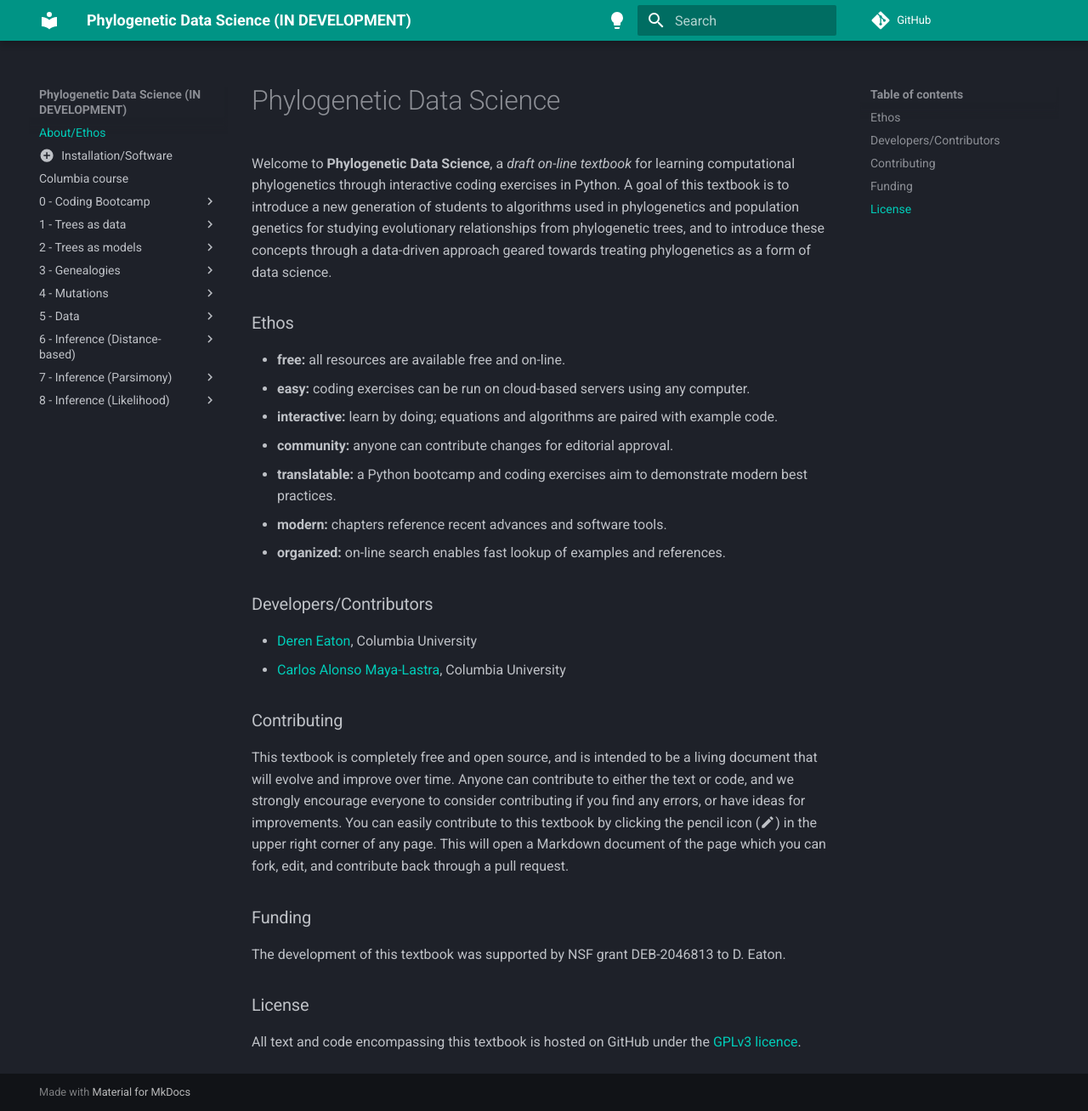
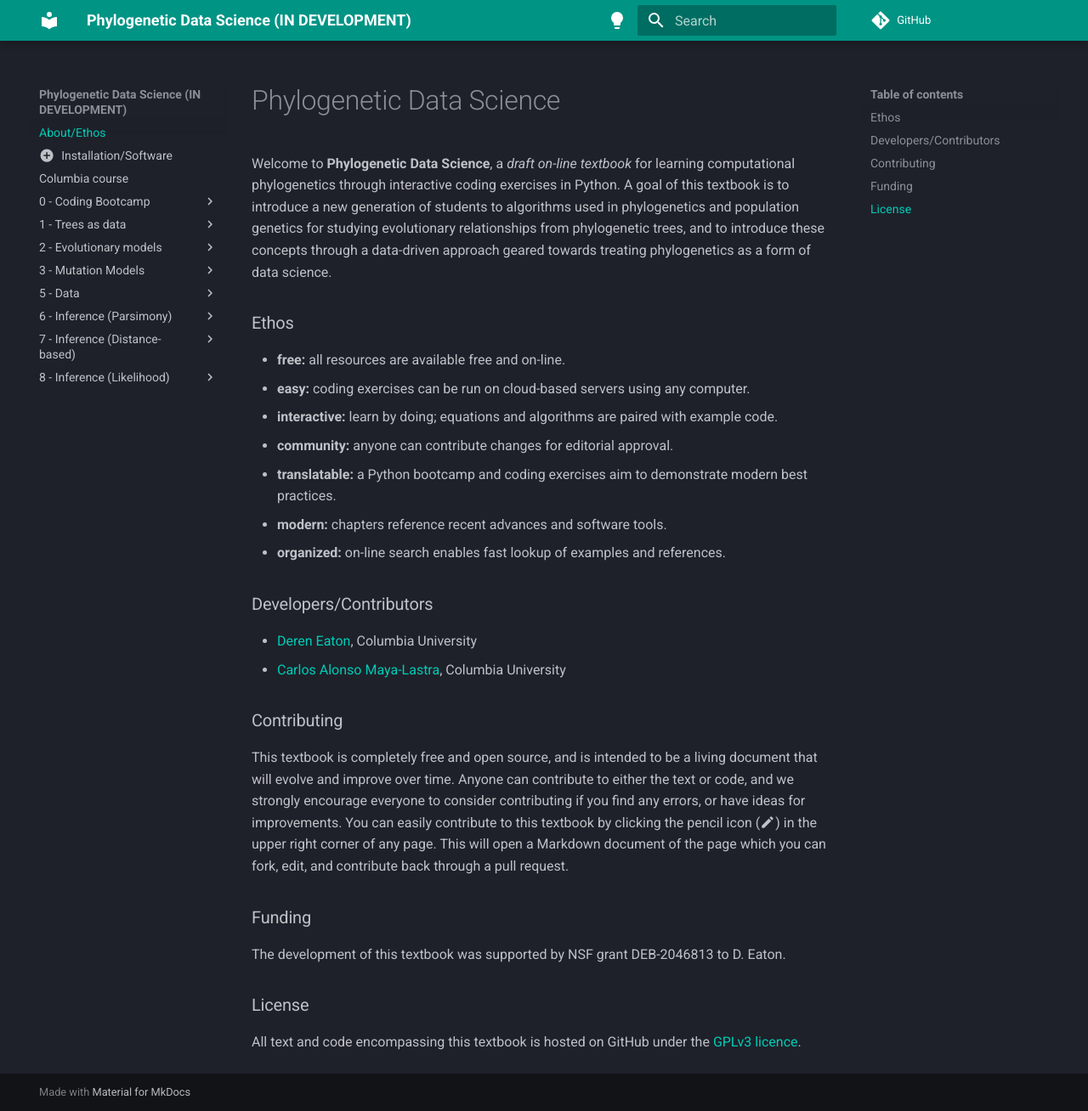
Before and after one commit to eaton-lab/phylogenetic-data-science, an MkDocs documentation site: the page built from docs/index.md, in a window 1280 px wide and 1308 px high. Shown: the whole window at 85% size. Built offline with MkDocs 1.6.1 and Material for MkDocs 9.7.7, drawn with Linux system fonts in a browser that asks for light colours; comment, search, counter and statistics services are not loaded; part of the change alters nothing that is shown.

```diff
--- a/mkdocs.yml
+++ b/mkdocs.yml
@@ -112,31 +112,62 @@ nav:
     - 1.7 - Code - Tree class: chapter-1/1.7-code-tree-class.md
     - x.7 - Exercises: chapter-1/1.6-exercises.md
 
-  - 2 - Trees as models:
-    - x.0 - Tree as evolutionary models: chapter-2/2.0-tree-models.md
-    - x.1 - Genealogies, Gene Trees, and Species Trees: y.md
-    - x.2 - Tree Sequences and ARGs: z.md
-    - x.3 - Genetic linkage?: linkm.md
+  - 2 - Evolutionary models:
+    - 2.0 - Modeling evolution: chapter-2/2.0-modeling-evolution.md
+      # - x.1 - everything is descended from an ancestor
+      # - x.1 - whether or not we can infer that past is a separate question.
+    - 2.0 - Wright-Fisher Process: chapter-2/2.1-wright-fisher.md
+      # - x.1 - assumptions on evolutionary process
+      # - x.1 - start by setting only population size and mutation
+      # - x.1 - we can make predictions about genetic diversity
+      # - x.1 - modeling and simulations
+    - 2.1 - The Coalescent: chapter-2/2.1-the-coalescent.md
+      # - x.1 - why coalescent thinking is powerful
+      # - x.2 - what is the coalescent model
+      # - x.3 - why is this useful?
+      # - x.4 - some math examples
+      # - x.5 - probability statement, one rep is weak, many reps is strong.
+      # - x.6 - retiterate assumptions and constraints.
+    - 2.2 - Coalescent Simulation: chapter-2/2.2-simulation.md
+      # - x.1 - coalescent simulation software exists
+      # - x.2 -
+    - 2.2 - Species Trees: chapter-2/2.3-species-trees.md
+      # - x.1 -
+    - 2.3 - Tree Sequences: chapter-2/2.4-tree-sequences.md
+      # - x.1 - Recombinaiton
+      # - x.2 - Genetic linkage
+      # - x.3 - ARGs
     - Reading and Exercises: 1-reading-list.md
 
-  - 3 - Genealogies:
-    - 3.x - Modeling Evolution: chapter-3/3.x-modeling-HW.md
-    - 3.0 - The Wright-Fisher Process: chapter-3/3.0-wright-fisher.md
-    - 3.1 - Kingman Coalescent: chapter-3/3.1-coalescent.md
-    - x.2 - Coalescent simulations (msprime): 3.2-msprime.md
-    - x.3 - Demographic models: 3.3-demography.md
-    - x.4 - Species Tree simulations (ipcoal): 3.4-ipcoal.md
-    - x.x - Code - Coalescent probability: chapter-3/3.x-coalescent-probability.md
-    - x.x - Code - MSC probability: chapter-3/3.x-MSC-probability.md
-    - Exercises: chapter-3/3-reading-list.md
-    - Further Reading: ...
+  - 3 - Mutation Models:
+    - x.0 - modeling mutation: 3.0-mutations.md
+      # - x.x - what is a mutation, substitution, allele, haplotype (terminology)
+      # - x.x - orthology, homology, alignment
+      # - x.x - orthology, homology, alignment
+    - x.0 - infinite-sites model: 3.0-mutations.md
+      # - x.x - assumptions of this model.
+      # - x.x - when is it used, and why.
+      # - x.x - demonstrate its shortcomings using simulation
+    - x.1 - discrete models: 3.1-discrete.md
+      # - x.x - assumptions of this model.
+      # - x.x - when is it used, and why.
+      # - x.x - demonstrate its shortcomings compared to infinite (speed?)
+    - x.2 - Markov models: 3.2-markov-models.md
+      # - x.x - statistical properties of Markov models
+    - x.3 - Other models: 3.x-other-models.md
+      # - x.x - phenotypic, stepwise, etc.
+    - Reading and Exercises: 1-reading-list.md
 
-  - 4 - Mutations:
-    - x.0 - 'infinite-sites' mutations: 4.0-mutations.md
-    - x.1 - Markov substitution models: 4.1-substituions.md
-    # x.x - outgroups, orthology/homology, fixation.
-    - x.2 - Statistical properties of Markov models: 4.2-markov-models.md
-    - Reading and Exercises: 1-reading-list.md
+  # - 3 - Genealogies:
+  #   - 3.x - Modeling Evolution: chapter-3/3.x-modeling-HW.md
+  #   - 3.1 - Kingman Coalescent: chapter-3/3.1-coalescent.md
+  #   - x.2 - Coalescent simulations (msprime): 3.2-msprime.md
+  #   - x.3 - Demographic models: 3.3-demography.md
+  #   - x.4 - Species Tree simulations (ipcoal): 3.4-ipcoal.md
+  #   - x.x - Code - Coalescent probability: chapter-3/3.x-coalescent-probability.md
+  #   - x.x - Code - MSC probability: chapter-3/3.x-MSC-probability.md
+  #   - Exercises: chapter-3/3-reading-list.md
+  #   - Further Reading: ...
 
   - 5 - Data:
     - x.1 - data formats: 5.1-data-formats.md
@@ -147,19 +178,19 @@ nav:
     - x.x - Code - converting file formats: x.x-converting-file-formats.md
     - Exercises: read, write, parse, find, and clean phylip, fasta, fastq, and vcf data.
 
-  - 6 - Inference (Distance-based):
+  - 6 - Inference (Parsimony):
+    - x.0 - Maximum Parsimony: xx.md
+    - x.1 - Code - Fitch parsimony: yy.md
+    - x.2 - Code - heuristic search: yy.md
+    - x.3 - Inferring: xx.ipynb
+    - Reading and Exercises: 1-reading-list.md
+
+  - 7 - Inference (Distance-based):
     - x.x - Distance based trees: ...
     - x.x - Code - UPGMA: ...
     - x.x - Code - Neighbor Joining: ...
     - Exercises: ...
     - Reading: ...
-
-  - 7 - Inference (Parsimony):
-    - x.0 - Maximum Parsimony: xx.md
-    - x.1 - Scoring parsimony: yy.md
-    - x.2 - Tree Space: yy.md
-    - x.3 - Inferring: xx.ipynb
-    - Reading and Exercises: 1-reading-list.md
 
   - 8 - Inference (Likelihood):
     - x.0 - Maximum Likelihood: xx.md
```
